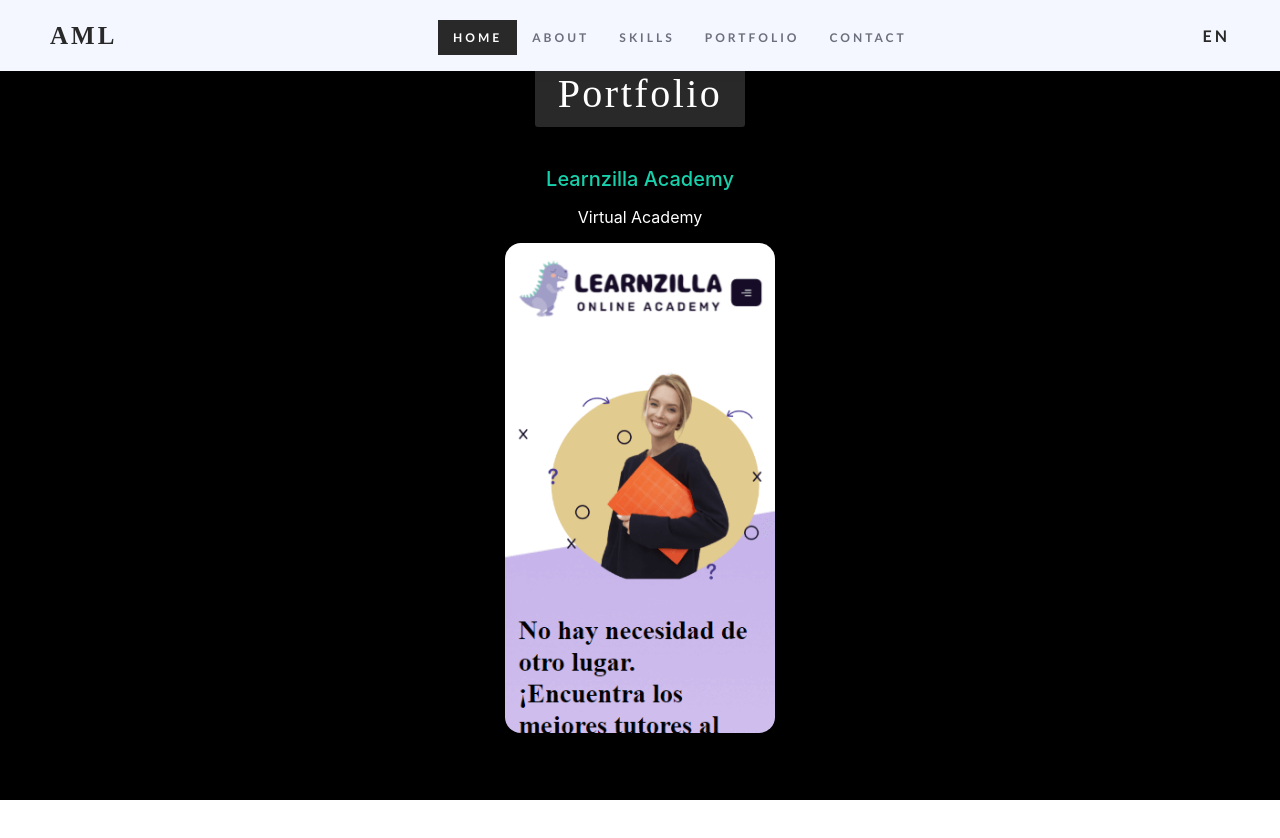
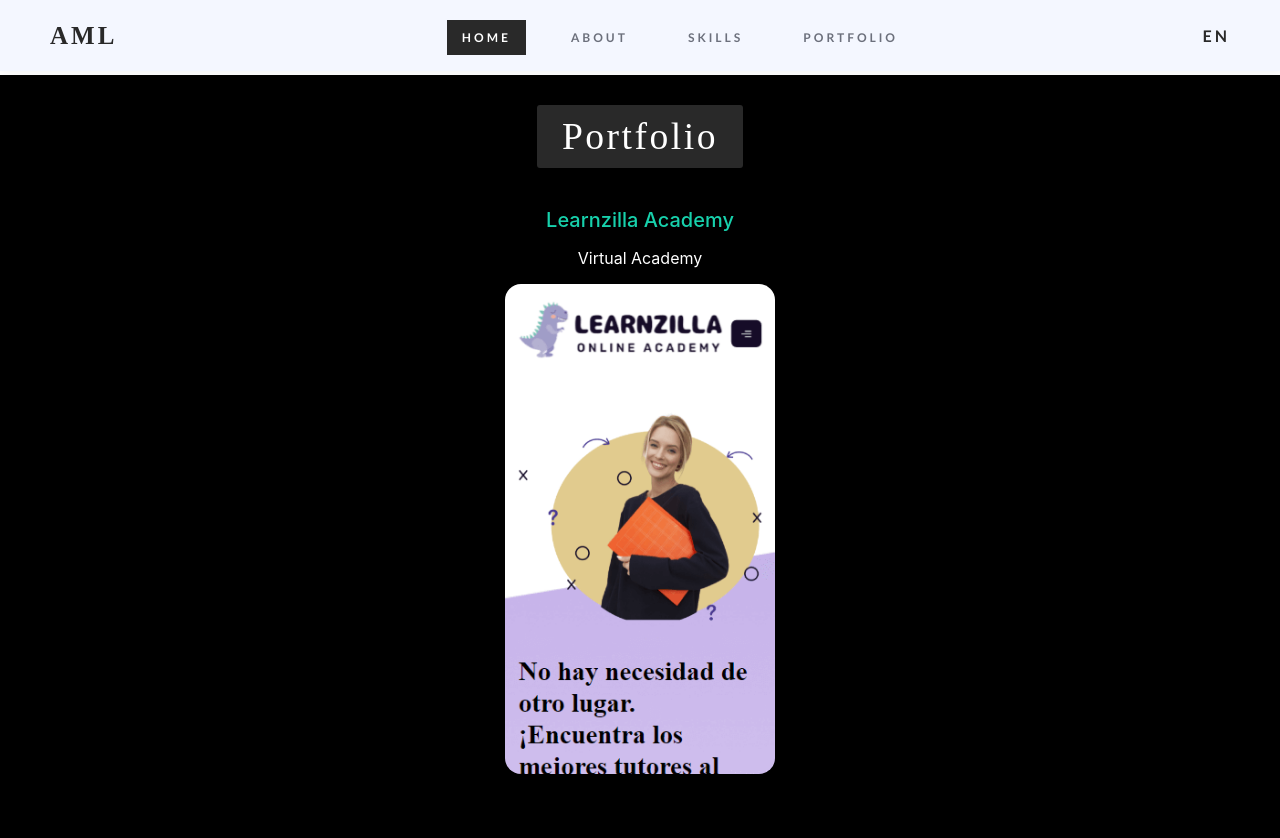
Before and after one commit to AlejoMl1/CV-React, a React (Create React App) app: page /portfolio in a window 1280 px wide. Shown: the top 838 px of the page. Before the commit the page ends 800 px from the top, so only its background shows below. Built offline with nearby package versions, Linux system fonts and the light colour scheme.

Commit message:
fix links of browser router and also the download button

```diff
--- a/src/App.js
+++ b/src/App.js
@@ -1,39 +1,34 @@
-import Header from './components/Header'
+
+import { Routes, Route, HashRouter } from "react-router-dom";
+// import Header from './components/Header'
 import FirstSection from './components/FirstSection'
 import AboutMe from './components/AboutMe'
 import Skills from './components/Skills'
 import Projects from './components/Projects'
+import Layout from './components/Layout';
 import './App.css'
-import { BrowserRouter as Router,Routes,Route } from 'react-router';
+// import { BrowserRouter as Router,Routes,Route } from 'react-router';
+// import Error404 from "./components/Error404";
 
 function App() {
   return (
-    <div>
 
-      <Header/>
-      <Routes>
-          <Route path="/" element={<FirstSection/>} />
+      <Layout>
+        <Routes>
+          <Route exact path="/" element={<FirstSection/>} />
           <Route path="/aboutMe" element={<AboutMe/>}/>
           <Route path="/skills" element={<Skills/>}/>
           <Route path="/portfolio" element={<Projects/>}/>
-      </Routes>
-
-    </div>
-
-
-
-    // <Router>
-
-
-    //       <Route path= "/" exact component={}/>
-    //       <Route path= "/AboutMe" component={AboutMe}/>
-
-    //     {/* <FirstSection className="FirstSection" />
-    //     <AboutMe className="AboutMe"/> */}
-    //     {/* <Skills/>
-    //     <Projects /> */}
-    // </Router>
+        </Routes>
+      </Layout>
   );
 }
 
 export default App;
+
+{/* <Routes>
+<Route path="/" element={<App />}>
+  <Route path="expenses" element={<Expenses />} />
+  <Route path="invoices" element={<Invoices />} />
+</Route>
+</Routes> */}
--- a/src/components/FirstSection/FirstSection.js
+++ b/src/components/FirstSection/FirstSection.js
@@ -18,9 +18,9 @@ export default function FirstSection() {
                 <p>Hello</p>
                 <h1>I'm <font color="#17d1ac">Alejandro</font>  Muñoz Labrador</h1>
                 <img src={amlCircle} alt="author"/>
-                <p className={styles.details}> Front-end Developer, Engineer, Entrepreneur</p>
+                <p className={styles.details}> Fullstack Developer, Engineer, Entrepreneur</p>
                 {/* <!-- cv btn  --> */}
-                <a href="./Documents/Alejandro_Munoz_CV_Front-end-English.pdf" className={styles.cvbtn}> Download Cv</a>
+                <a href="./Documents/Alejandro_Munoz_CV_Front-end-English.pdf" download className={styles.cvbtn}> Download Cv</a>
 
             </div>
             <div className={styles.social}>
--- a/src/components/Header/Header.js
+++ b/src/components/Header/Header.js
@@ -2,21 +2,25 @@
 import React from 'react'
 // import './Header.css'
 import styles from './Header.module.scss';
-
+import { Link } from 'react-router-dom';
 
 export default function Header() {
   return (
     <nav className={styles.main}>
             {/* <!-- Logo  --> */}
-            <a href="#" className={styles.logo}>AML</a>
+            <Link to="/" > <a className={styles.logo}>AML</a> </Link>
             <div className={styles.toggle}>
             </div>
             <ul className={styles.menu}>
-                <li> <a href="/" className={styles.active}>Home</a>    </li>
-                <li> <a href="/aboutMe">About</a>    </li>
-                <li> <a href="/skills">Skills</a>    </li>
-                <li> <a href="/portfolio">Portfolio</a>    </li>
-                <li> <a href="/portfolio">Contact</a>    </li>
+                <li>
+                  <Link to="/" >
+                    <a  className={styles.active}>Home</a>
+                  </Link>
+                </li>
+                <li>  <Link to="/aboutMe" > <a >About</a></Link> </li>
+                <li> <Link to="/skills" ><a>Skills</a> </Link></li>
+                <li> <Link to="/portfolio" ><a>Portfolio</a> </Link>    </li>
+                {/* <li> <a href="/portfolio">Contact</a>    </li> */}
             </ul>
             <a href="#" className={styles.lang}>En</a>
     </nav>
--- /dev/null
+++ b/src/components/Layout/Layout.js
@@ -0,0 +1,13 @@
+import React from "react";
+import Header from "../Header";
+
+const Layout = ({ children }) => {
+  return (
+    <React.Fragment>
+      <Header />
+      {children}
+    </React.Fragment>
+  );
+};
+
+export default Layout;
--- /dev/null
+++ b/src/components/Layout/index.js
@@ -0,0 +1,3 @@
+import Layout from "./Layout";
+
+export default Layout;
--- a/src/components/Projects/Projects.css
+++ b/src/components/Projects/Projects.css
@@ -2,17 +2,19 @@
   /* background: url("../../assets/image/stars.svg"), #e5e5e5; */
   /* background-repeat: repeat; */
   /* background-color: aqua; */
-  height: 100vh;
+  height: 110vh;
   background-color: black;
   color: white;
-  display: flex;
-  flex-direction: column;
+  /* display: flex;
+  flex-direction: row; */
+  margin-top: min(10vh,75px);
+  padding-top: 30px;
 }
 
 .s-portfolio.target-section h3 {
 
-  width:170px;
-  font-size: 40px;
+  width:min(170px,13vw);
+  font-size: min(4.7vh,40px);
   font-family: poppins;
   text-align: center;
   color: #ffffffff;
--- a/src/components/Projects/Projects.js
+++ b/src/components/Projects/Projects.js
@@ -4,14 +4,18 @@ import "./Projects.css";
 
 function Projects() {
   return (
-    <section id="portfolio" className="s-portfolio target-section">
-      <div className="row s-portfolio__header">
+    <section className="s-portfolio target-section">
+       <div className="portfolio__header">
+          <h3 className="font-500">
+                Portfolio
+          </h3>
+       </div>
+
+      {/*
         <div className="column large-12">
-          <h3 className="font-500">
-            Portfolio
-          </h3>
+
         </div>
-      </div>
+      </div> */}
       <Modals />
     </section>
 );
--- a/src/components/Skills/Skills.module.scss
+++ b/src/components/Skills/Skills.module.scss
@@ -21,7 +21,7 @@
       flex-direction: row;
       flex-wrap: wrap;
       gap:40px;
-      padding:0 55px;
+      padding:0 min(180px,15vw);
       padding-top: min(20vh,110px);
       padding-bottom: 50px;
       text-align: center;
```
